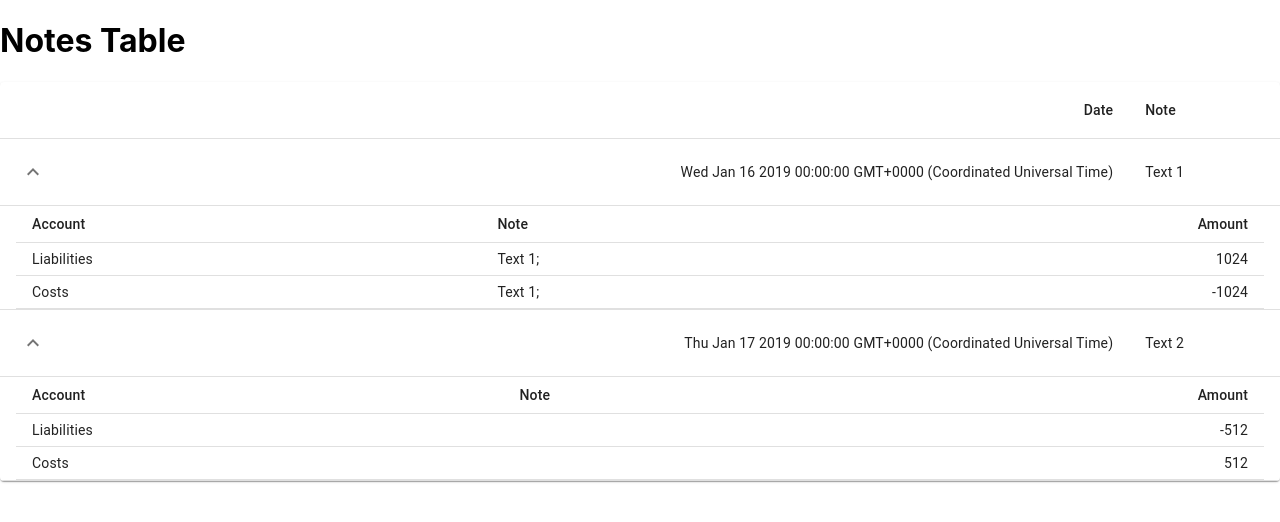
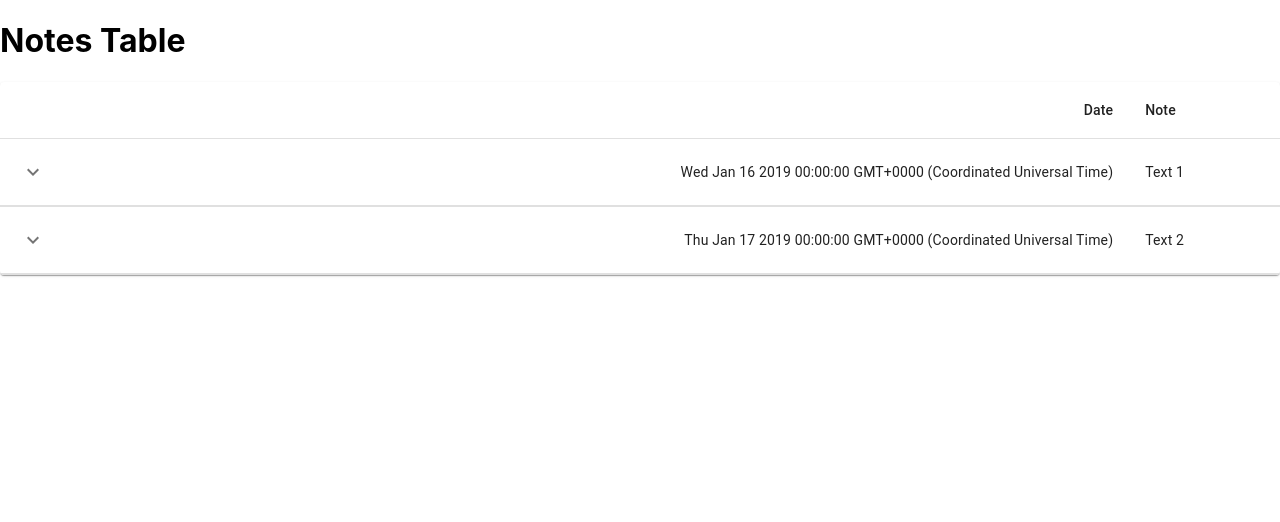
Before and after one commit to JakubVrch/accounting-notebook, a Next.js app in the folder client/accounting-notebook-client/: page /notestable in a window 1280 px wide. Shown: the top 522 px of the page. Built offline with nearby package versions, Linux system fonts and the light colour scheme.

Commit message:
Add Tests for TransactionTable

```diff
--- a/client/accounting-notebook-client/src/modules/TransactionTable/TransactionTable.tsx
+++ b/client/accounting-notebook-client/src/modules/TransactionTable/TransactionTable.tsx
@@ -17,7 +17,8 @@ export function TransactionTableRow({
 }: {
   transaction: ITransaction;
 }): JSX.Element {
-  const [open, setOpen] = React.useState(true);
+  // TODO: Styling + i18n
+  const [open, setOpen] = React.useState(false);
   return (
     <>
       <TableRow sx={{ "& > *": { borderBottom: "unset" } }}>
@@ -38,7 +39,7 @@ export function TransactionTableRow({
       <TableRow>
         <TableCell style={{ paddingBottom: 0, paddingTop: 0 }} colSpan={6}>
           <Collapse in={open} timeout="auto" unmountOnExit>
-            <Table size="small" aria-label="purchases">
+            <Table size="small" aria-label="Entries">
               <TableHead>
                 <TableRow>
                   <TableCell>Account</TableCell>
--- a/client/accounting-notebook-client/src/modules/TransactionTable/mockTransactionData.ts
+++ b/client/accounting-notebook-client/src/modules/TransactionTable/mockTransactionData.ts
@@ -7,12 +7,12 @@ export const mockTransactions: ITransaction[] = [
     entries: [
       {
         account: "Liabilities",
-        note: "Text 1;",
+        note: "Note 1",
         value: 1024,
       },
       {
         account: "Costs",
-        note: "Text 1;",
+        note: "Note 2",
         value: -1024,
       },
     ],
```
Also changed, not shown: client/accounting-notebook-client/src/modules/TransactionTable/test.tsx (added, +23 -0 lines), 1 other file (tests, documents, lock files or other folders).
